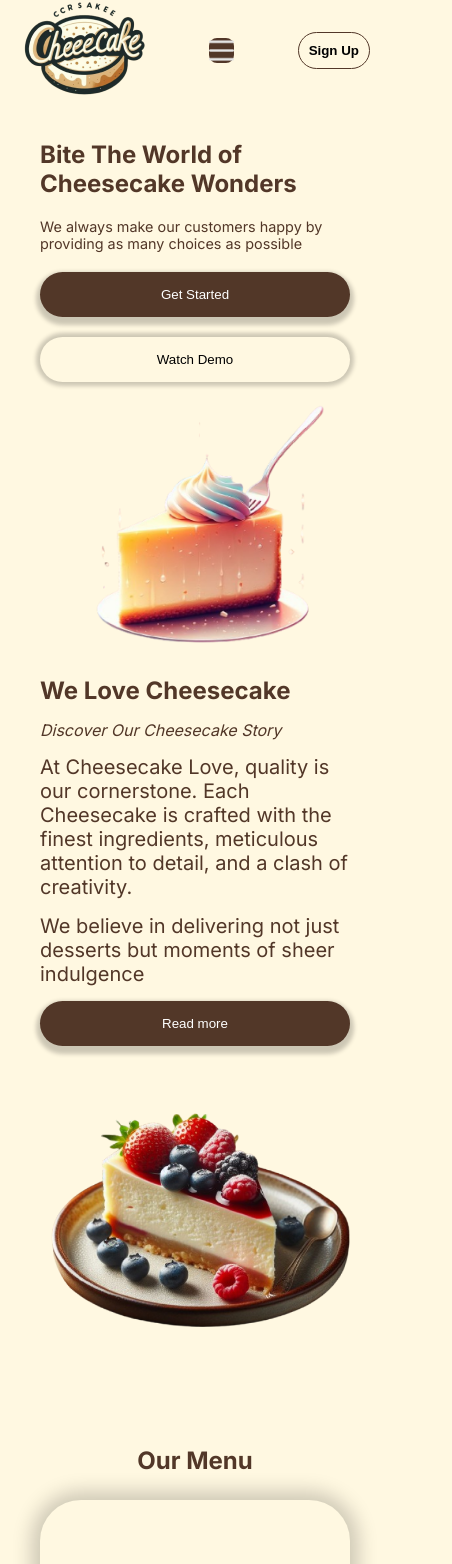
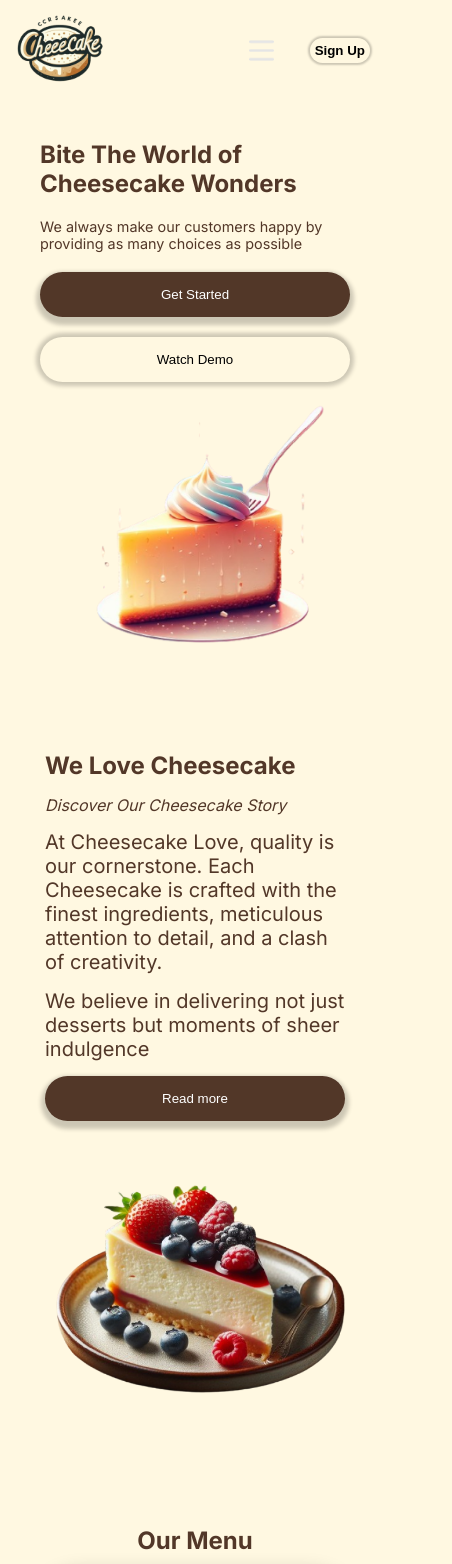
Before and after one commit to Ephraimjude/CheeseCake, a Next.js app: page / in a window 390 px wide. Shown: the top 1564 px of the page, 452 px wide, since content can reach past the window. Built offline with nearby package versions, Linux system fonts and the light colour scheme.

Commit message:
mobile done... deploying now lets see the bugs lol

```diff
--- a/src/app/about/about.module.css
+++ b/src/app/about/about.module.css
@@ -2,9 +2,8 @@
     display: flex;
     flex-wrap: wrap;
     align-items: center;
-    justify-content: space-between;
+    justify-content: center;
     gap: 50px;
-    margin-top: -100px;
   }
 
   .title {
@@ -17,7 +16,7 @@
 
   .aboutImgContainer {
     height: 100%; /* Adjust the height as needed */
-    width: 45%; /* Adjust the width as needed */
+    width: 450px; /* Adjust the width as needed */
   }
 
   .aboutImg {
@@ -31,7 +30,8 @@
     display: flex;
     flex-direction: column;
     gap: 15px;
-    width: 60%; /* Adjust the width as needed */
+    max-width: 600px; /* Adjust the width as needed */
+    width: 100%;
   }
 
   .aboutSubtitle {
@@ -73,6 +73,10 @@
         font-size: 50px;
     }
 
+    .aboutSubtitle{
+      font-style: italic;
+    }
+
     .aboutImgContainer{
         margin-top: -80px;
     }
@@ -83,6 +87,11 @@
   }
 
   @media (max-width: 480px) {
+    .about{
+    margin-top: 60px;
+    padding: 5px;
+    }
+
     .title p {
     font-size: 1.5rem;
     }
--- a/src/app/blog/blog.module.css
+++ b/src/app/blog/blog.module.css
@@ -85,11 +85,30 @@
   }
 
   @media (max-width: 480px) {
+
     .title h1 {
-      font-size: 1.5rem;
+        font-size: 30px;
+      }
+
+      .blogCardContainer{
+        width: 100%;
+        max-width: 250px;
+        margin: auto;
+      }
+
+    .title p {
+      font-size: 10px;
     }
 
-    .title p {
-      font-size: 12px;
+    .date{
+        font-size: 10px;
+    }
+
+    .desc h2 {
+        font-size: 16px;
+    }
+
+    .desc p{
+        font-size: 11px;
     }
   }
--- a/src/app/contact/contact.module.css
+++ b/src/app/contact/contact.module.css
@@ -98,11 +98,11 @@
     }
 
     .contactImg{
-        max-width: 350px;
-        max-height: 350px;
+        max-width: 300px;
+        max-height: 300px;
     }
 
-    .contactForm button {
-      width: 100%;
+    .contactForm{
+        max-width: 300px;
     }
   }
--- a/src/app/home.module.css
+++ b/src/app/home.module.css
@@ -1,7 +1,10 @@
 .container {
+  display: flex;
+  flex-direction: column;
   padding: 40px;
   max-width: 1280px;
   margin: auto;
+  gap: 20px;
 }
 
 .home {
@@ -94,8 +97,18 @@
 }
 
 @media (max-width: 480px) {
+  .container{
+    display: flex;
+    flex-direction: column;
+    gap: 10px;
+  }
+
   .title p {
     font-size: 1.5rem;
+  }
+
+  .about{
+    margin-top: -100px;
   }
 
   .desc {
--- a/src/app/menu/menu.module.css
+++ b/src/app/menu/menu.module.css
@@ -140,7 +140,6 @@
   }
 
   @media (max-width: 480px) {
-
     .menuTitle h1 {
         font-size: 1.5rem;
       }
--- a/src/app/page.jsx
+++ b/src/app/page.jsx
@@ -31,10 +31,18 @@ const Home = () => {
             </div>
           </div>
         </div>
-        <About />
-        <Menu />
-        <Blog />
-        <Contact />
+        <div className={styles.about}>
+          <About />
+        </div>
+        <div className={styles.menu}>
+          <Menu />
+        </div>
+        <div className={styles.blog}>
+          <Blog />
+        </div>
+        <div className={styles.contact}>
+          <Contact />
+        </div>
     </div>
   )
 };
--- a/src/components/footer/footer.jsx
+++ b/src/components/footer/footer.jsx
@@ -8,28 +8,28 @@ const Footer = () => {
                 <div className={styles.mediaIcons}>
                         <div className={styles.facebook}>
                             <RiFacebookFill
-                            size={40}
+                            size={30}
                             color='#523728'
                             className='icon'
                         />
                         </div>
                         <div className={styles.facebook}>
                             <RiInstagramLine
-                            size={40}
+                            size={30}
                             color='#523728'
                             className='icon'
                         />
                         </div>
                         <div className={styles.facebook}>
                             <RiTwitterXLine
-                            size={40}
+                            size={30}
                             color='#523728'
                             className='icon'
                         />
                         </div>
                         <div className={styles.facebook}>
                             <RiYoutubeLine
-                            size={40}
+                            size={30}
                             color='#523728'
                             className='icon'
                         />
--- a/src/components/footer/footer.module.css
+++ b/src/components/footer/footer.module.css
@@ -47,4 +47,31 @@
         flex-direction: column;
         align-items: center;
     }
+
+    .footerContainer{
+        flex-direction: column;
+        gap: 1px;
+    }
+
+    .mediaIcons {
+        width: 100%;
+        max-width: 300px;
+        gap: 10px;
+    }
+
+
 }
+
+@media (max-width: 480px) {
+    .facebook{
+        padding: 10px;
+    }
+
+    .mediaIcons{
+        gap: 5px;
+    }
+
+    .copyrightText{
+        font-size: 11px;
+    }
+}
--- a/src/components/navbar/link/links.module.css
+++ b/src/components/navbar/link/links.module.css
@@ -1,37 +1,37 @@
-.links{
+.links {
     display: flex;
     align-items: center;
     gap: 10px;
   }
 
-.menuButton{
+  .menuButton {
     background: transparent;
     border: none;
   }
 
   .menuButton,
-.mobileLinks{
+  .mobileLinks {
     display: none;
   }
 
   @media (max-width: 768px) {
-    .links{
+    .links {
       display: none;
     }
 
-    .menuButton{
+    .menuButton {
       display: block;
       cursor: pointer;
     }
 
-    .mobileLinks{
-        position: absolute;
-        color: var(--active);
-        top: 100px;
-        right: 0;
+    .mobileLinks {
+      position: fixed;
+      color: var(--activeText);
+      top: 0;
+      left: 0;
       width: 100%;
-        height: calc(100vh - 100px);
-        background-color: var(--activeText);
+      height: 100%;
+      background-color: rgba(0, 0, 0, 0.9); /* Adjust the alpha channel for transparency */
       display: flex;
       flex-direction: column;
       align-items: center;
--- a/src/components/navbar/navbar.jsx
+++ b/src/components/navbar/navbar.jsx
@@ -8,7 +8,7 @@ const Navbar = () => {
         <div className={styles.container}>
             <div className={styles.logo}>
                 <Link href="/">
-                <Image src="/LOGO OF CHEESECAKE.png" alt='' width={165} height={165}/>
+                <Image src="/LOGO OF CHEESECAKE.png" alt='' width={165} height={165} className={styles.logoImg}/>
                 </Link>
             </div>
             <div className={styles.menu}>
--- a/src/components/navbar/navbar.module.css
+++ b/src/components/navbar/navbar.module.css
@@ -16,7 +16,8 @@
 
 .signInBtn{
     padding: 10px;
-    border: 1px solid var(--activeText);
+    border: none;
+    box-shadow: 0 0 2px 2px rgb(0, 0, 0, 0.2);
     border-radius: 30px;
     background-color: transparent;
     cursor: pointer;
@@ -26,3 +27,43 @@
 .button{
     padding: 20px;
 }
+
+@media (max-width: 768px){
+    .logo{
+        width: 60%;
+    }
+
+    .logoImg{
+        width: 50%;
+        height: 50%;
+    }
+
+    .signInBtn{
+        padding: 5px;
+    }
+
+    .menu{
+        background-color: transparent;
+        color: var(--activeText);
+    }
+}
+
+@media (max-width: 480px){
+    .logo{
+        width: 60%;
+    }
+
+    .logoImg{
+        width: 50%;
+        height: 50%;
+    }
+
+    .signInBtn{
+        padding: 5px;
+    }
+
+    .menu{
+        background-color: transparent;
+        color: var(--activeText);
+    }
+}
```
Lines whose indentation alone changed are shown as unchanged.
